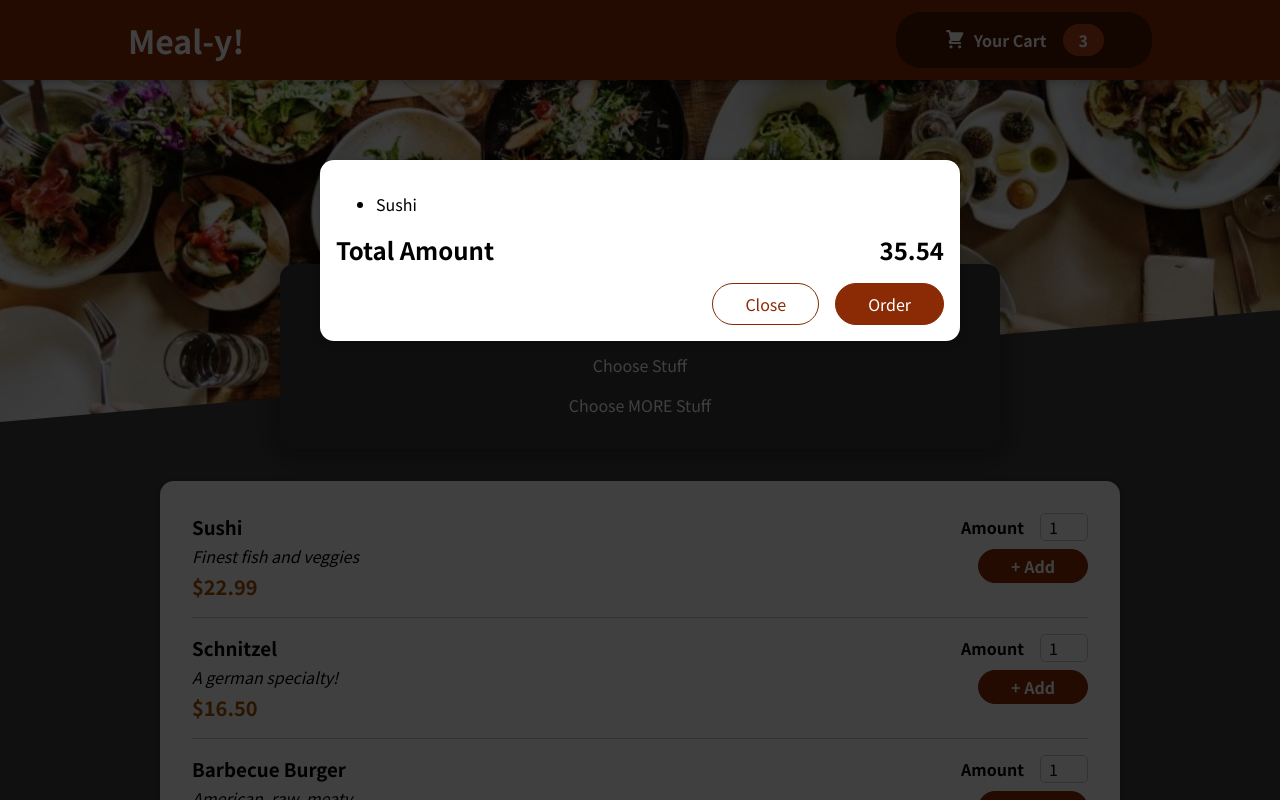
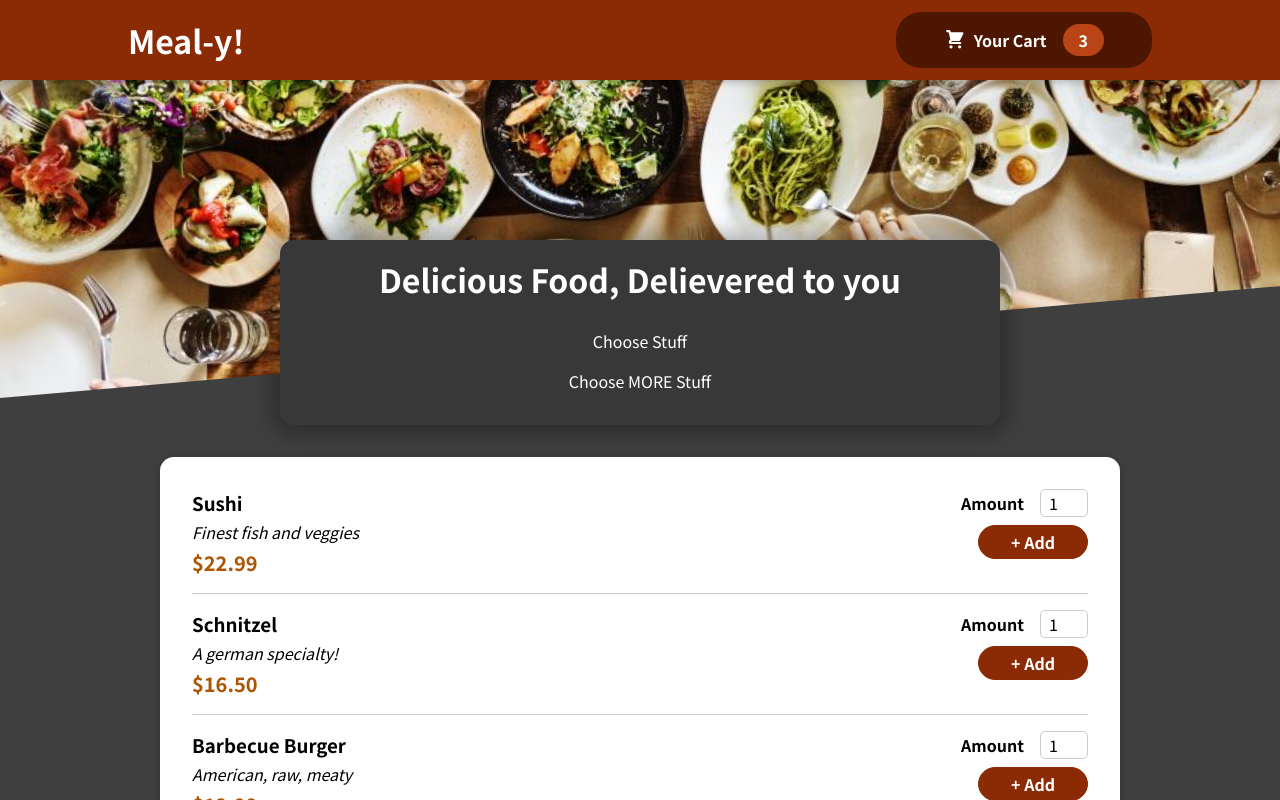
Before and after one commit to joe-dumford/meal-y, a React (Create React App) app: page / in a window 1280 px wide. Shown: the top 800 px of the page. Built offline with nearby package versions, Linux system fonts and the light colour scheme.

Commit message:
Added functionality to cart modal

```diff
--- a/src/App.js
+++ b/src/App.js
@@ -1,13 +1,23 @@
-import { Fragment } from 'react';
+import { Fragment, useState } from 'react';
 import Header from './components/Layout/Header';
 import Meals from './components/Meals/Meals';
 import Cart from './components/Cart/Cart';
 
 function App() {
+    const [cartIsShown, setCartIsShown] = useState(false);
+
+    const showCartHandler = () => {
+        setCartIsShown(true);
+    }
+
+    const hideCartHandler = () => {
+        setCartIsShown(false);
+    }
+
   return (
     <Fragment>
-        <Cart />
-        <Header />
+        {cartIsShown && <Cart onClose={hideCartHandler}/>}
+        <Header onShowCart={showCartHandler}/>
         <main>
             <Meals />
         </main>
--- a/src/components/Cart/Cart.js
+++ b/src/components/Cart/Cart.js
@@ -2,25 +2,27 @@
 import Modal from '../UI/Modal';
 
 const Cart = props => {
-    const cartItems = <ul className={'cart-items'}>{[
+    const cartItems = <ul className={classes['cart-items']}>{[
             {
                 id: 'c1',
                 name: 'Sushi',
                 amount: 2,
                 price: 12.99,
             }
-        ].map(item => <li>{item.name}</li>)}
+        ].map(item => <li key={'doodle'}>{item.name}</li>)}
     </ul>;
 
     return (
-        <Modal>
+        <Modal onClose={props.onClose}>
             {cartItems}
             <div className={classes.total}>
                 <span>Total Amount</span>
                 <span>35.54</span>
             </div>
             <div className={classes.actions}>
-                <button className={classes['button--alt']}>Close</button>
+                <button className={classes['button--alt']} onClick={props.onClose}>
+                    Close
+                </button>
                 <button className={classes.button}>Order</button>
             </div>
         </Modal>
--- a/src/components/Layout/Header.js
+++ b/src/components/Layout/Header.js
@@ -8,7 +8,7 @@
     return <Fragment>
         <header className={classes.header}>
             <h1>Meal-y!</h1>
-            <HeaderCartButton />
+            <HeaderCartButton onClick={props.onShowCart}/>
         </header>
         <div className={classes['main-image']}>
             <img src={banner}  alt='A table with a yummy meal!'/>
--- a/src/components/Layout/HeaderCartButton.js
+++ b/src/components/Layout/HeaderCartButton.js
@@ -2,7 +2,7 @@
 import classes from './HeaderCartButton.module.css'
 
 const HeaderCartButton = props => {
-    return <button className={classes.button}>
+    return <button className={classes.button} onClick={props.onClick}>
         <span className={classes.icon}>
             <CartIcon />
         </span>
--- a/src/components/Meals/MealItem/MealItem.js
+++ b/src/components/Meals/MealItem/MealItem.js
@@ -5,7 +5,7 @@
     const price = `$${props.price.toFixed(2)}`;
 
     return (
-      <li className={classes.meal}>
+      <li key={'doodle'} className={classes.meal}>
         <div>
             <h3>{props.name}</h3>
             <div className={classes.description}>{props.description}</div>
--- a/src/components/UI/Modal.js
+++ b/src/components/UI/Modal.js
@@ -4,7 +4,7 @@
 import classes from './Modal.module.css';
 
 const Backdrop = props => {
-    return <div className={classes.backdrop} />
+    return <div className={classes.backdrop} onClick={props.onClose}/>
 }
 
 const ModalOverlay = props => {
@@ -20,7 +20,7 @@
 const Modal = (props) => {
     return (
         <Fragment>
-            {ReactDOM.createPortal(<Backdrop />, portalElement)};
+            {ReactDOM.createPortal(<Backdrop onClose={props.onClose} />, portalElement)};
             {ReactDOM.createPortal(
                 <ModalOverlay>{props.children}</ModalOverlay>,
                 portalElement
```
